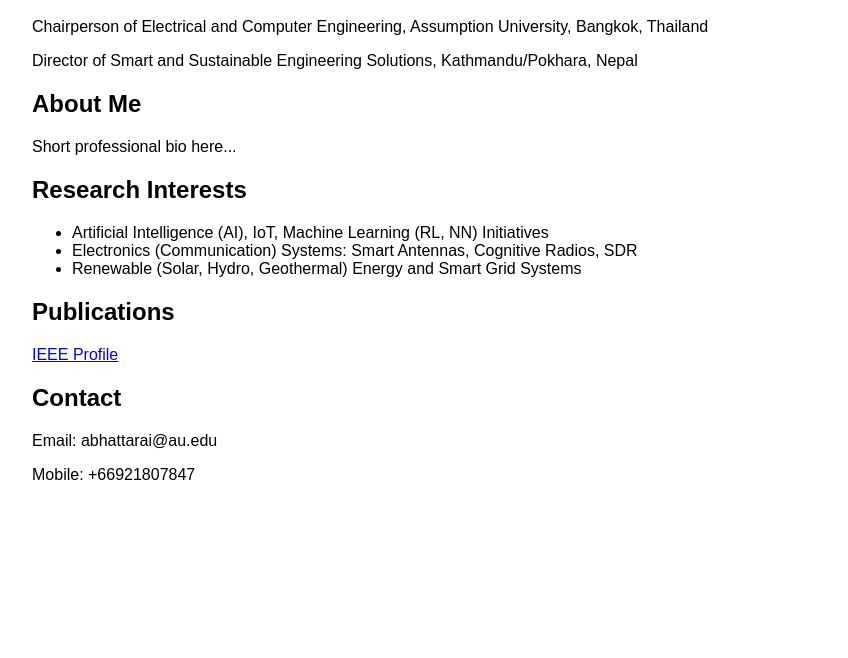
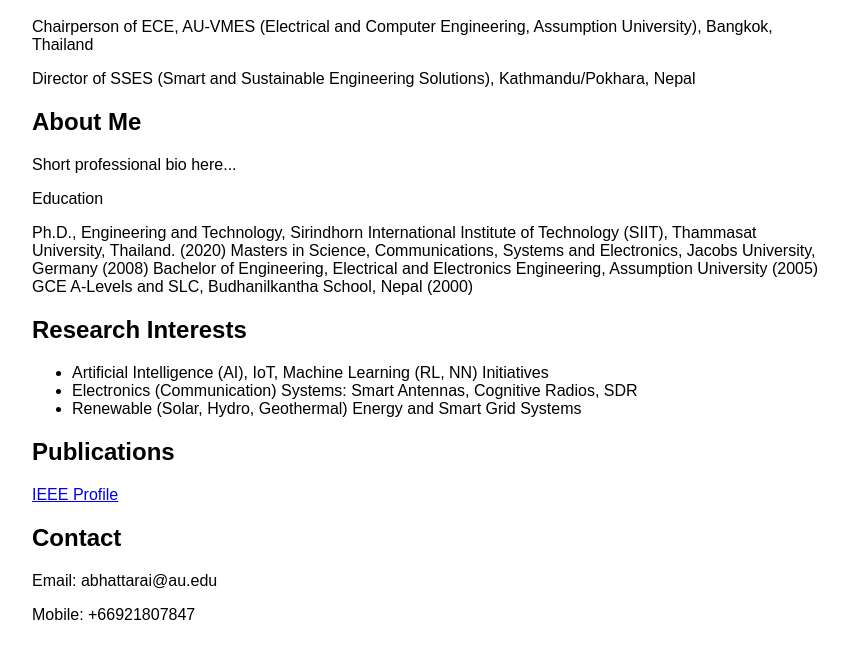
Before and after one commit to amulya-bhattarai/github.io, a plain HTML site: page index.html in a window 1280 px wide. Shown: the part 80-738 px from the top of the page, without its empty margins (8-856 px from the left). Drawn offline with Linux system fonts and the light colour scheme.

Commit message:
Update index.html

```diff
--- a/index.html
+++ b/index.html
@@ -17,11 +17,17 @@
 <body>
   <h1>Dr. Amulya Bhattarai</h1>
 
-  <p>Chairperson of Electrical and Computer Engineering, Assumption University, Bangkok, Thailand</p>
-  <p>Director of Smart and Sustainable Engineering Solutions, Kathmandu/Pokhara, Nepal</p>
+  <p>Chairperson of ECE, AU-VMES (Electrical and Computer Engineering, Assumption University), Bangkok, Thailand</p>
+  <p>Director of SSES (Smart and Sustainable Engineering Solutions), Kathmandu/Pokhara, Nepal</p>
 
   <h2>About Me</h2>
   <p>Short professional bio here...</p>
+  <p>Education</p>
+Ph.D., Engineering and Technology, Sirindhorn International Institute of Technology (SIIT), Thammasat
+University, Thailand. (2020)
+Masters in Science, Communications, Systems and Electronics, Jacobs University, Germany (2008)
+Bachelor of Engineering, Electrical and Electronics Engineering, Assumption University (2005)
+GCE A-Levels and SLC, Budhanilkantha School, Nepal (2000)
 
   <h2>Research Interests</h2>
   <ul>
```
